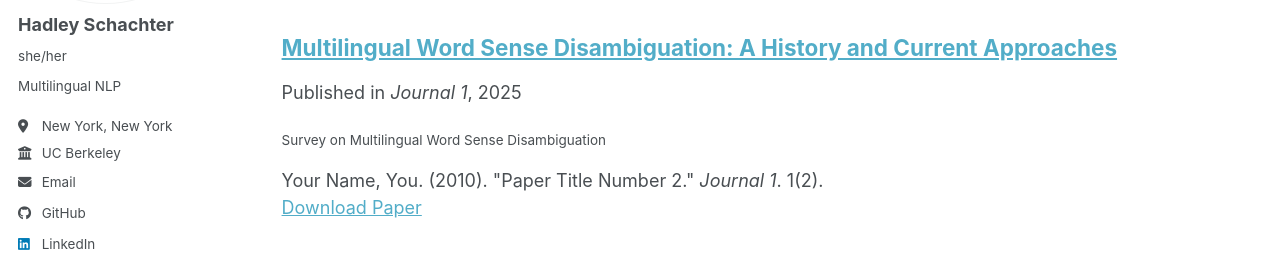
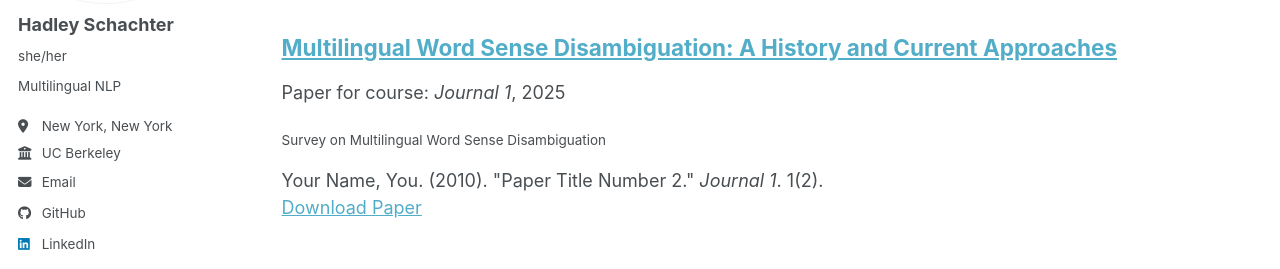
Before and after one commit to hadleyschachter/hadleyschachter.github.io, a Jekyll site: the page built from _pages/publications.html, in a window 1280 px wide and 1229 px high. Shown: the part 231-500 px from the top of the window. Built offline with Jekyll 4.4.1, drawn with Linux system fonts in a browser that asks for light colours; a script bundle is joined from its source files by our own code; a style sheet for code colours, icons or effects is not loaded.

Commit message:
added venue prefix for info159 work

```diff
--- a/_includes/archive-single.html
+++ b/_includes/archive-single.html
@@ -41,9 +41,11 @@
         {% if post.collection == 'teaching' %}
           <p> {{ post.type }}, <i>{{ post.venue }}</i>, {{ post.date | default: "1900-01-01" | date: "%Y" }} </p>
         {% elsif post.collection == 'publications' %}
-          {% if post.category == 'conferences' %}
+          {% if post.venue_prefix %}
+            <p>{{ post.venue_prefix }} <i>{{ post.venue }}</i>, {{ post.date | default: "1900-01-01" | date: "%Y" }} </p>
+          {% elsif post.category == 'conferences' %}
             <p>Presented at <i>{{ post.venue }}</i>, {{ post.date | default: "1900-01-01" | date: "%Y" }} </p>
-          {% else %}
+            {% else %}
             <p>Published in <i>{{ post.venue }}</i>, {{ post.date | default: "1900-01-01" | date: "%Y" }} </p>
           {% endif %}
         {% elsif post.date %}
--- a/_publications/2025-05-05-multilingual-WSD.md
+++ b/_publications/2025-05-05-multilingual-WSD.md
@@ -2,6 +2,8 @@
 title: "Multilingual Word Sense Disambiguation: A History and Current Approaches"
 collection: publications
 category: manuscripts
+venue_prefix: 'Paper for course:'
+venue: 'Info 159: Natural Language Processing'
 permalink: /publication/2010-10-01-paper-title-number-2
 excerpt: 'Survey on Multilingual Word Sense Disambiguation'
 date: 2025-05-05
```
